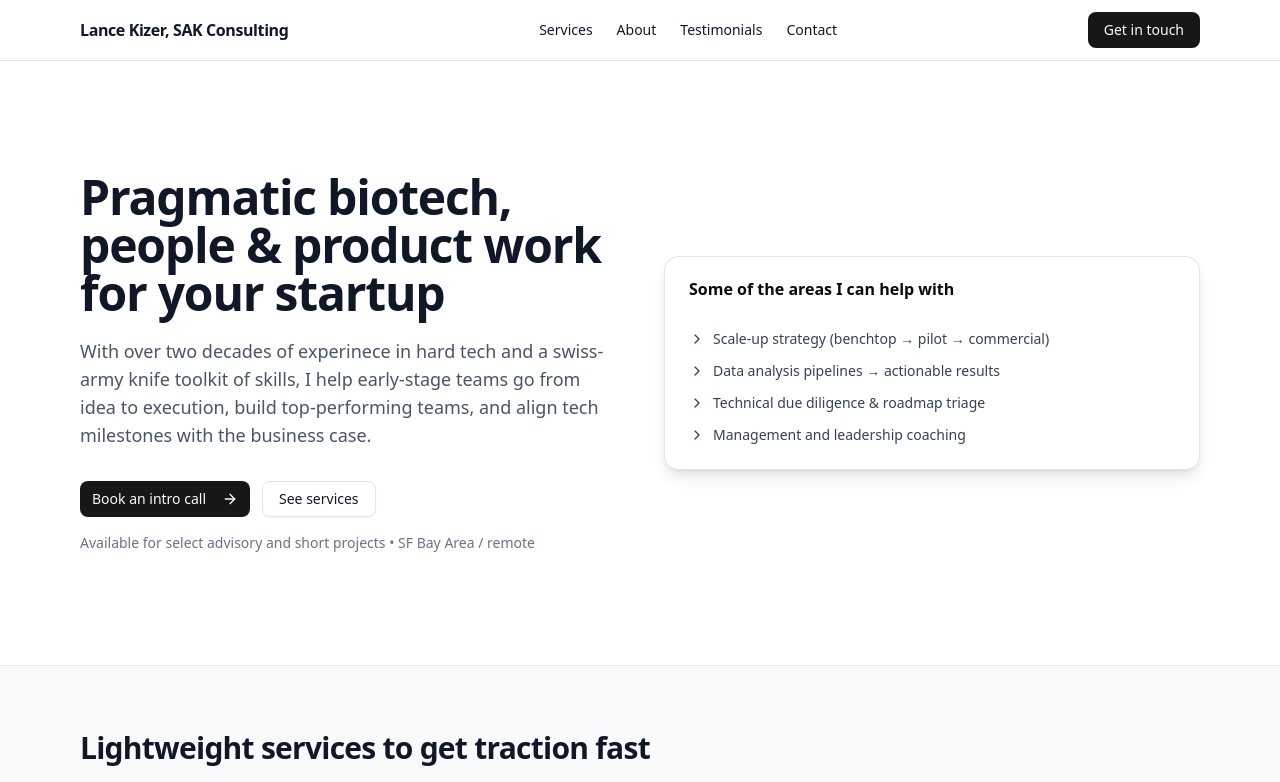
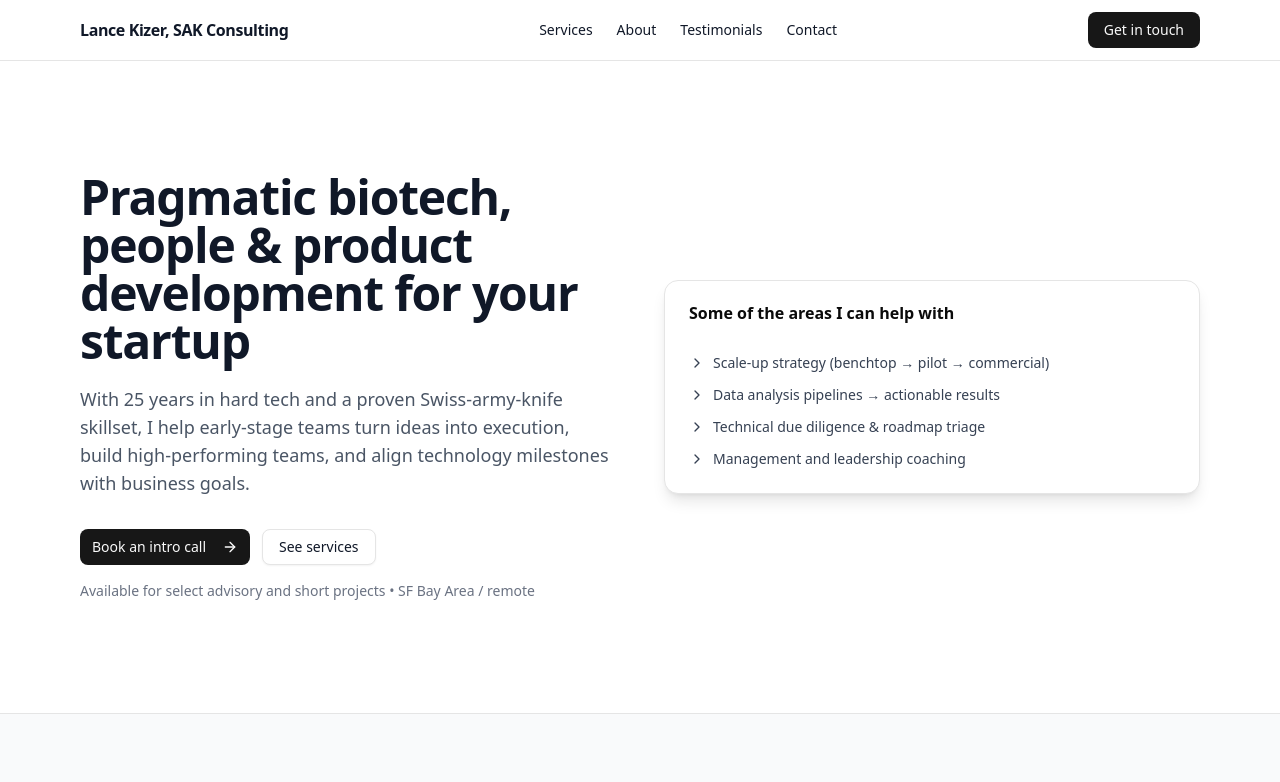
Before and after one commit to Its-All-Math/lance-site, a Next.js app: page / in a window 1280 px wide. Shown: the top 782 px of the page. Built offline with nearby package versions, Linux system fonts and the light colour scheme.

Commit message:
update hero tagline

```diff
--- a/app/page.tsx
+++ b/app/page.tsx
@@ -45,10 +45,10 @@ export default function Landing() {
               transition={{ duration: 0.6 }}
               className="text-3xl md:text-5xl font-extrabold tracking-tight"
             >
-              Pragmatic biotech, people & product work for your startup
+              Pragmatic biotech, people & product development for your startup
             </motion.h1>
             <p className="mt-5 text-lg text-gray-600 max-w-xl">
-              With over two decades of experinece in hard tech and a swiss-army knife toolkit of skills, I help early-stage teams go from idea to execution, build top-performing  teams, and align tech milestones with the business case.
+              With 25 years in hard tech and a proven Swiss-army-knife skillset, I help early-stage teams turn ideas into execution, build high-performing teams, and align technology milestones with business goals.
             </p>
             <div className="mt-8 flex flex-col sm:flex-row gap-3">
               <Button asChild className="group">
```
